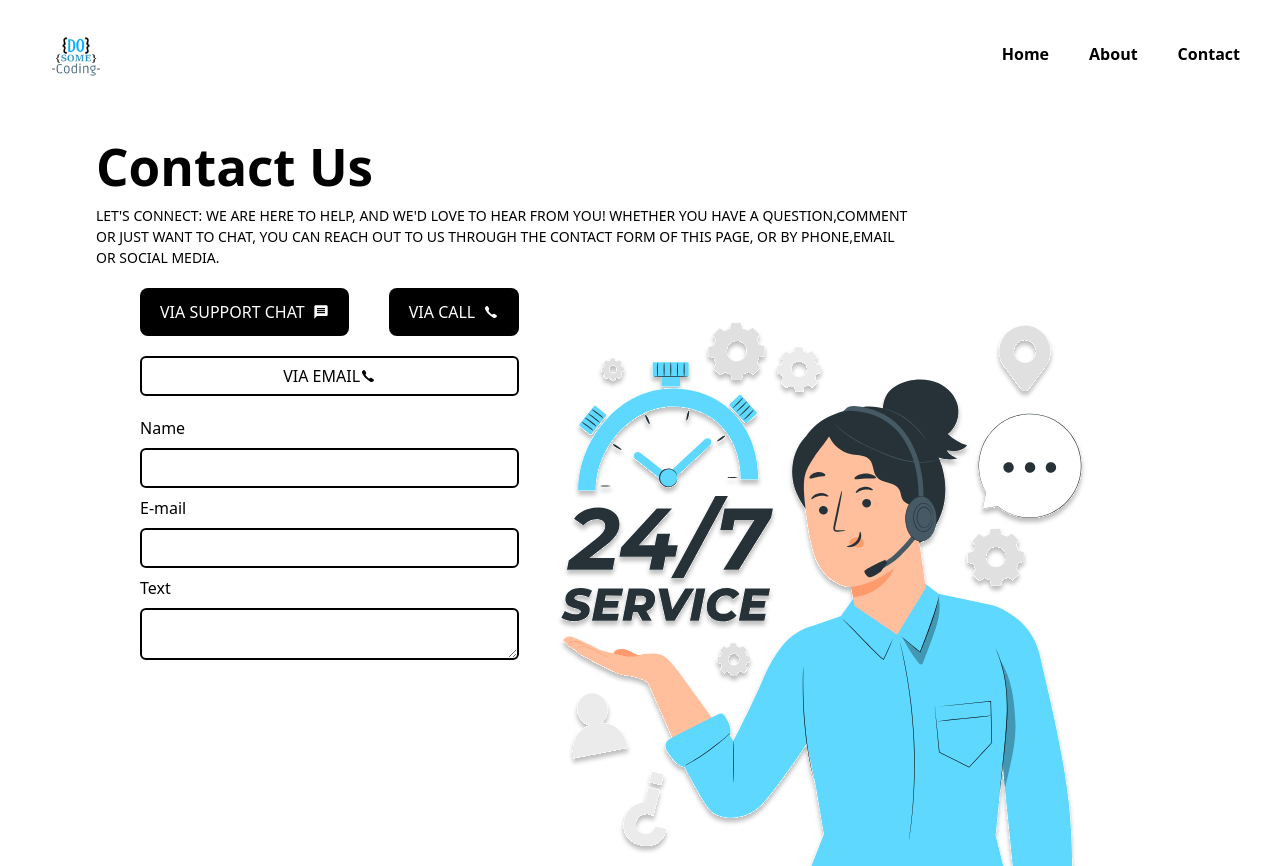
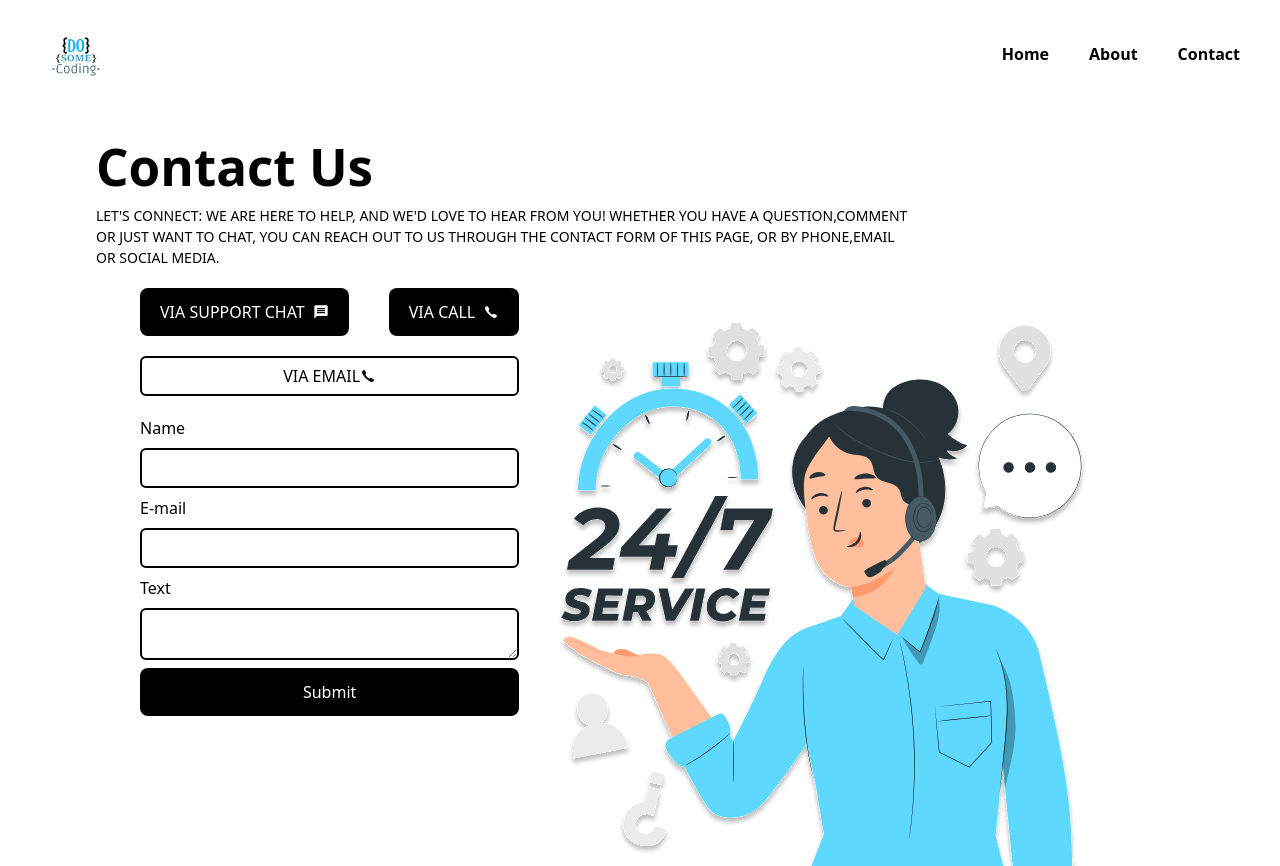
Before and after one commit to aadarshraj02/React-Forms, a React (Vite) app: page / in a window 1280 px wide. Built offline with nearby package versions, Linux system fonts and the light colour scheme.

Commit message:
added submit button

```diff
--- a/src/components/ContactForm.jsx
+++ b/src/components/ContactForm.jsx
@@ -41,6 +41,7 @@ function ContactForm() {
               type="text"
               name="text"
             />
+            <Button text = "Submit"></Button>
           </form>
         </div>
       </div>
```
